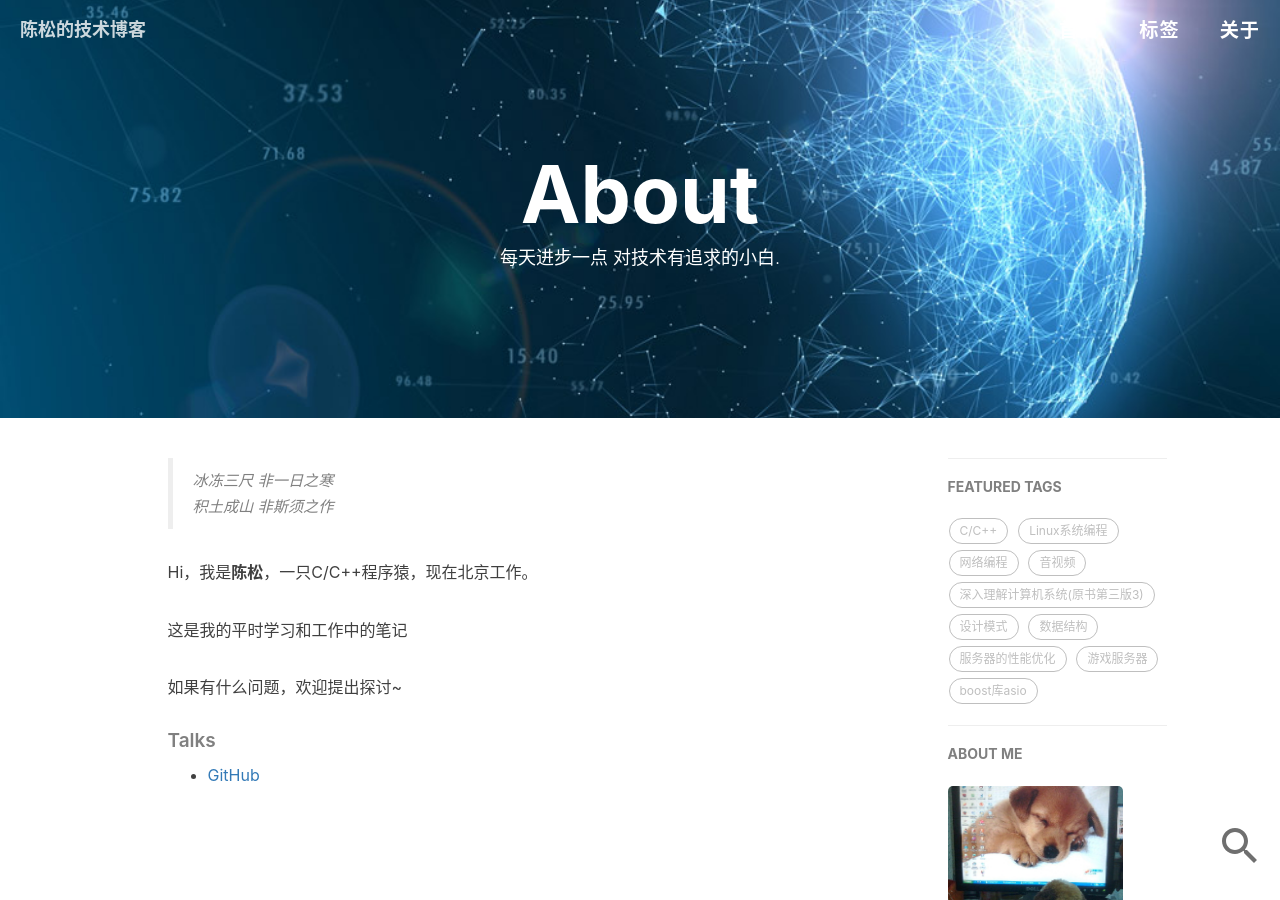
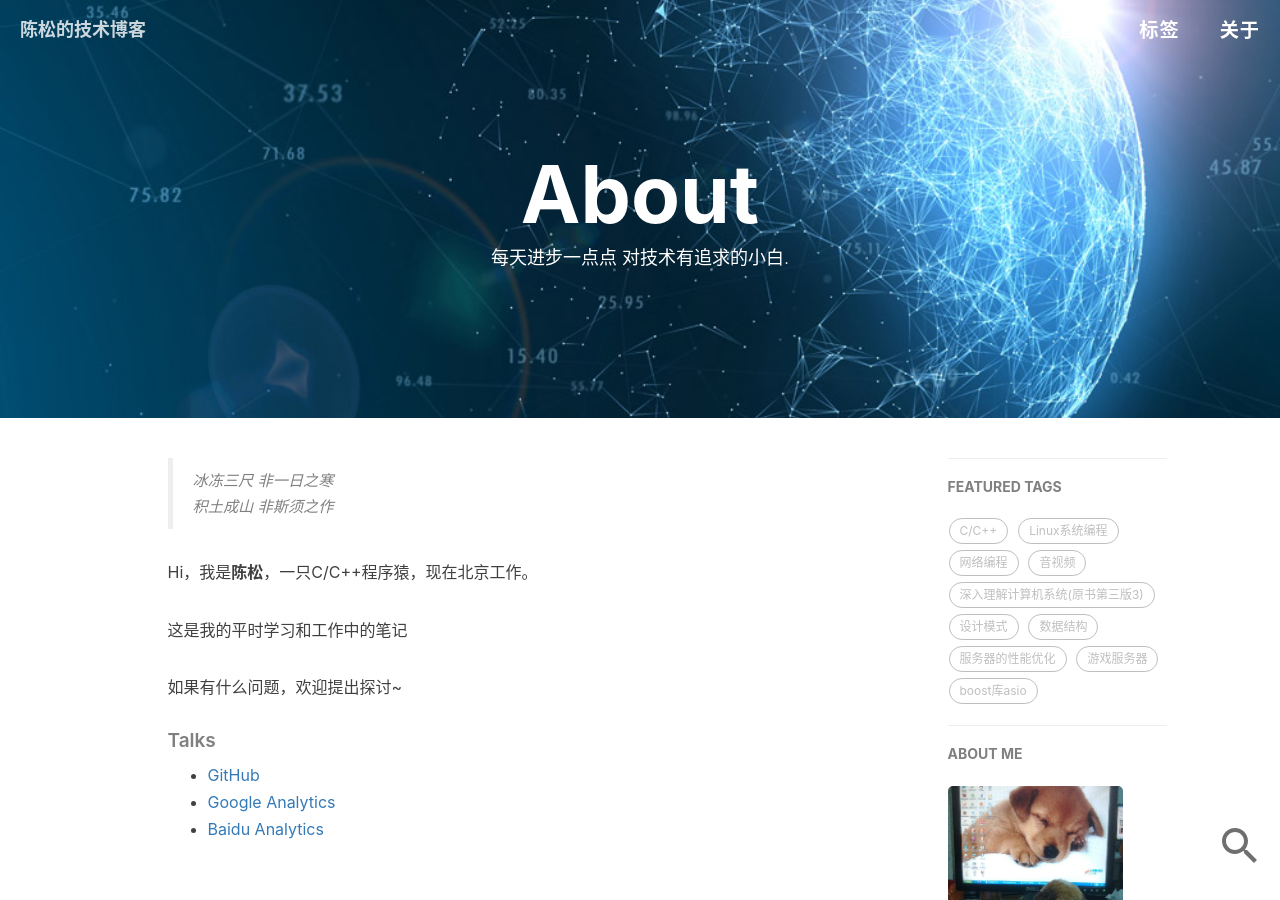
Before and after one commit to chensongpoixs/chensongpoixs.github.io, a Jekyll site: the page built from about.html, in a window 1280 px wide and 900 px high. Built offline with Jekyll 4.4.1, drawn with Linux system fonts in a browser that asks for light colours; nearby versions of some CDN libraries; comment, search, counter and statistics services are not loaded.

Commit message:
Baidu Analytics

```diff
--- a/_config.yml
+++ b/_config.yml
@@ -79,8 +79,10 @@ enable: true    #是否开启Gitalk评论
 
 # Analytics settings
 #Baidu Analytics
-ba_track_id: 11ea1e5954a4193d6dc9aa404767aa89
+#ba_track_id: 11ea1e5954a4193d6dc9aa404767aa89
 
+#用户名 -- 15850774503-> two
+ba_track_id: e4d3c801e2dcc7346b7cc4e86ad11344
 
 
 # Google Analytics
--- a/about.html
+++ b/about.html
@@ -1,7 +1,7 @@
 ---
 layout: page
 title: "About"
-description: "每天进步一点 对技术有追求的小白."
+description: "每天进步一点点 对技术有追求的小白."
 header-img: "img/post-bg-rwd.jpg"
 ---
 
@@ -30,9 +30,8 @@ header-img: "img/post-bg-rwd.jpg"
 
     <ul>
         <li><a href="https://github.com">GitHub</a></li>
-       <!-- <li><a href="http://jekyll.com.cn/">jekyll</a></li>
-        <li><a href="http://huangxuan.me/">Hux</a></li>
-        <li><a href="https://analytics.google.com/analytics">Google Analytics</a></li> -->
+        <li><a href="https://analytics.google.com/analytics">Google Analytics</a></li>
+        <li><a href="https://tongji.baidu.com/web/27281797/overview/index"> Baidu Analytics</a></li>
     </ul>
 </div>
 
```
